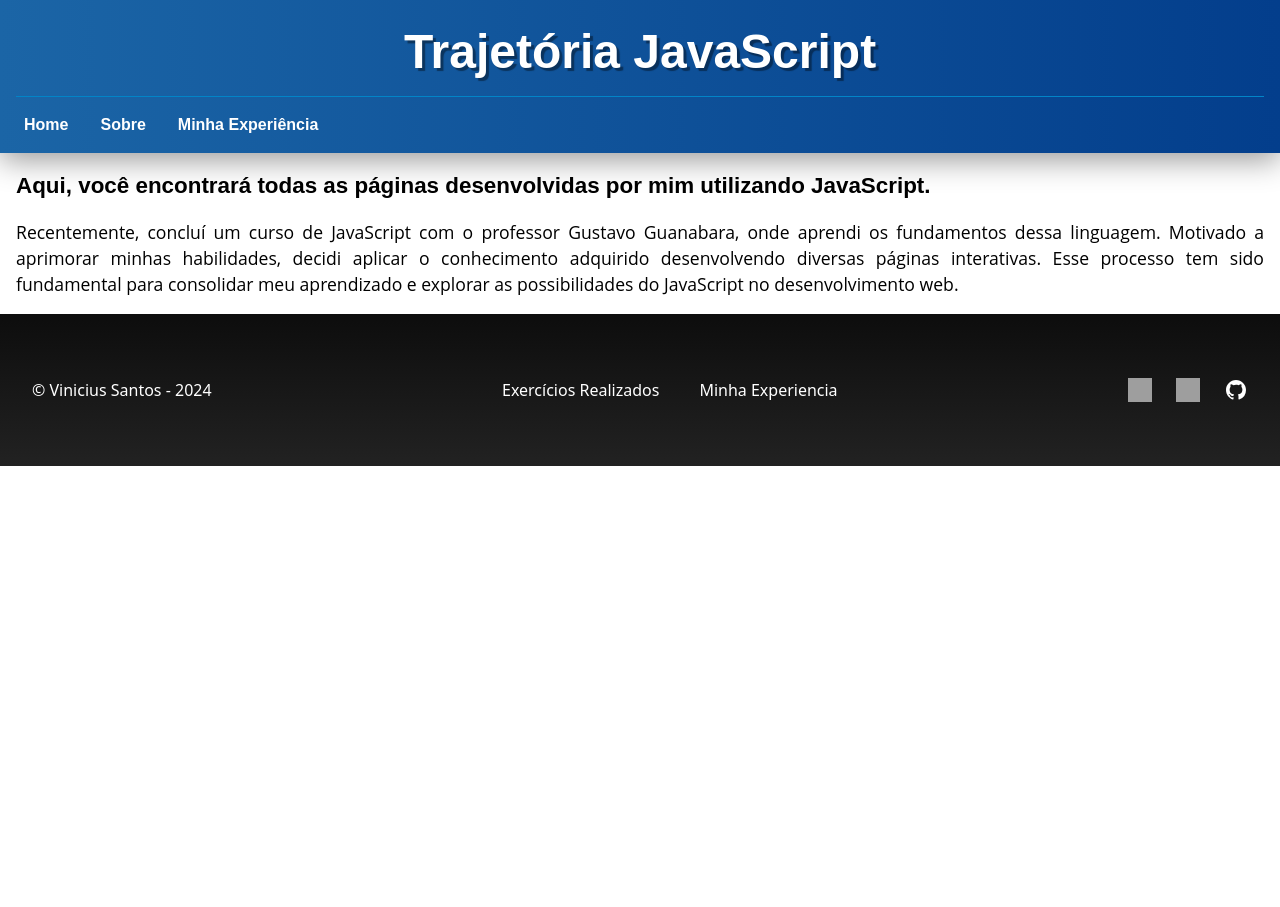
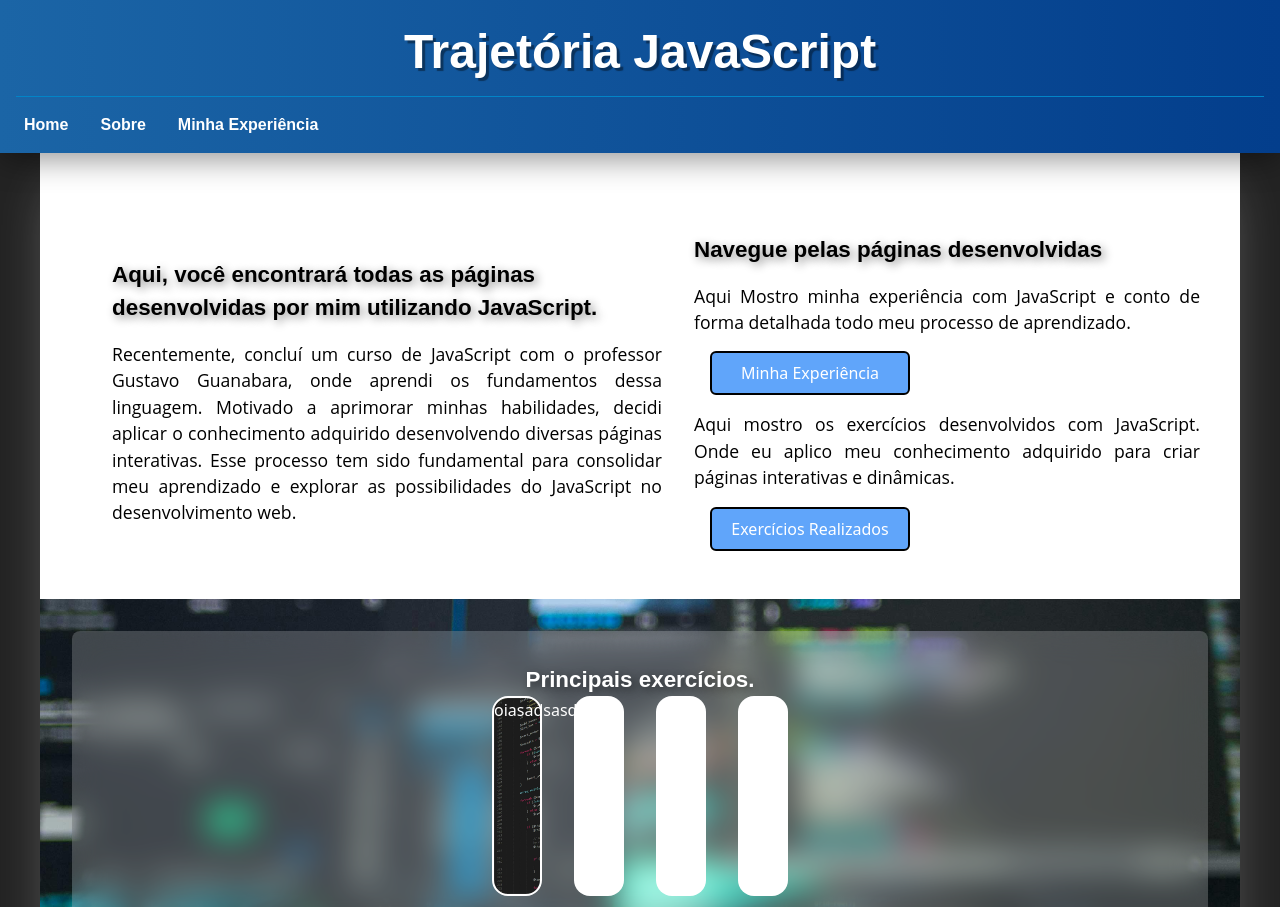
Before and after one commit to RosiestSloth/JavaScript-Trajectory, a Nuxt app: page / in a window 1280 px wide. Shown: the top 907 px of the page. Before the commit the page ends 800 px from the top, so only its background shows below. Built offline with nearby package versions, Linux system fonts and the light colour scheme; grey boxes are pictures that could not be loaded.

Commit message:
Atualização
Aqui, adiciono algumas interações do usuário, porém ainda não estão concluídas.

```diff
--- a/assets/css/style.css
+++ b/assets/css/style.css
@@ -6,3 +6,7 @@
 @import url('https://fonts.googleapis.com/css2?family=Bebas+Neue&family=Montserrat:ital,wght@0,100..900;1,100..900&display=swap');
 @import url('https://fonts.googleapis.com/css2?family=Bebas+Neue&family=Montserrat:ital,wght@0,100..900;1,100..900&family=Poppins:ital,wght@0,100;0,200;0,300;0,400;0,500;0,600;0,700;0,800;0,900;1,100;1,200;1,300;1,400;1,500;1,600;1,700;1,800;1,900&display=swap');
 @import url('https://fonts.googleapis.com/css2?family=Bebas+Neue&family=Montserrat:ital,wght@0,100..900;1,100..900&family=Open+Sans:ital,wght@0,300..800;1,300..800&family=Poppins:ital,wght@0,100;0,200;0,300;0,400;0,500;0,600;0,700;0,800;0,900;1,100;1,200;1,300;1,400;1,500;1,600;1,700;1,800;1,900&display=swap');
+
+body {
+    background-color: #232323;
+}
--- a/components/cabecalho.vue
+++ b/components/cabecalho.vue
@@ -1,7 +1,7 @@
 <template>
   <header class="bg-gradient-to-l from-[#033E8C] to-[#1B65A6] text-white p-4 drop-shadow-[0_7px_15px_rgba(0,0,0,0.4)]">
     <h1 class="titulo text-[3em] font-[800] text-shadow-md font-montserrat text-center">Trajetória JavaScript</h1>
-    <nav class="pt-4 mt-2 border-t border-sky-600">
+    <nav class=" w-full pt-4 mt-2 border-t border-sky-600">
       <ul class="flex space-x-4 font-poppins font-semibold">
         <li><NuxtLink class="hover:text-black hover:bg-blue-400 p-2 rounded-md duration-200" to="/">Home</NuxtLink></li>
         <li><NuxtLink class="hover:text-black hover:bg-blue-400 p-2 rounded-md duration-200" to="/exercicios">Sobre</NuxtLink></li>
--- a/pages/index.vue
+++ b/pages/index.vue
@@ -1,9 +1,10 @@
 <template>
   <div>
   <cabecalho />
-  <main class="p-4">
+  <main class="p-4 max-w-[1200px] mx-auto bg-white shadow-2xl shadow-white/30">
     <article>
-      <div>
+      <div class="mx-auto mt-4 max-w-7xl py-8 px-4 sm:px-6 md:flex md:items-center md:justify-between">
+        <div class="max-w-[550px] mx-8">
           <h2 class="bg-white text-black text-[1.4em] font-montserrat font-[600]">
             Aqui, você encontrará todas as páginas desenvolvidas por mim utilizando JavaScript.
           </h2>
@@ -11,8 +12,50 @@
             Recentemente, concluí um curso de JavaScript com o professor Gustavo Guanabara, onde aprendi os fundamentos dessa linguagem. Motivado a aprimorar minhas habilidades, decidi aplicar o conhecimento adquirido desenvolvendo diversas páginas interativas. Esse processo tem sido fundamental para consolidar meu aprendizado e explorar as possibilidades do JavaScript no desenvolvimento web.
           </p>
         </div>
+        <div class="mt-4 sm:w-[550px]">
+          <h2 class="bg-white text-black text-[1.4em] font-montserrat font-[600]">
+            Navegue pelas páginas desenvolvidas
+          </h2>
+          <p class="font-open-sans text-[1.1em] mt-4 text-justify font-[500]">
+            Aqui Mostro minha experiência com JavaScript e conto de forma detalhada todo meu processo de aprendizado.
+          </p>
+          <NuxtLink class="text-white bg-blue-400 p-2 m-4 block w-[200px] text-center border-2 border-black rounded-md duration-200 hover:bg-[#1B65A6] hover:border-white active:bg-[#033E8C]" to="/experiencia">Minha Experiência</NuxtLink>
+          <p class="font-open-sans text-[1.1em] mt-4 text-justify font-[500]">
+            Aqui mostro os exercícios desenvolvidos com JavaScript. Onde eu aplico meu conhecimento adquirido para criar páginas interativas e dinâmicas.
+          </p>
+          <NuxtLink class="text-white bg-blue-400 p-2 m-4 block w-[200px] text-center border-2 border-black rounded-md duration-200 hover:bg-[#1B65A6] hover:border-white active:bg-[#033E8C]" to="/exercicios">Exercícios Realizados</NuxtLink>
+        </div>
+      </div>
+      <div class="h-[30vw] min-h-[200px] max-h-[400px] mx-[-16px] bg-[url('/imgs/programador.jpg')] bg-cover bg-fixed bg-center p-8">
+        <div class="backdrop-blur-lg bg-white/20 p-8 rounded-lg shadow-lg ">
+          <h2 id="texto-conteiner" class="text-white text-[1.4em] font-montserrat font-[700] text-center">
+            Principais exercícios.
+          </h2>
+          <div id="slide" class="w-full h-full flex justify-center items-center">
+            <div class="border-2 border-white w-[50px] bg-white h-[200px] mx-4 rounded-2xl transition-all duration-500 ease-in-out hover:w-[200px] bg-[url('/imgs/ex-1.jpg')] bg-cover text-white" id="pagina">oiasadsasda</div>
+            <div class="w-[50px] bg-white h-[200px] mx-4 rounded-2xl transition-all duration-500 ease-in-out hover:w-[200px]" id="pagina"></div>
+            <div class="w-[50px] bg-white h-[200px] mx-4 rounded-2xl transition-all duration-500 ease-in-out hover:w-[200px]" id="pagina"></div>
+            <div class="w-[50px] bg-white h-[200px] mx-4 rounded-2xl transition-all duration-500 ease-in-out hover:w-[200px]" id="pagina"></div>
+          </div>
+        </div>
+      </div>
     </article>
   </main>
   <rodape />
   </div>
 </template>
+
+<style scoped>
+  h2 {
+    text-shadow: 3px 3px 10px rgba(0, 0, 0, 0.479);
+  }
+
+  #pagina {
+    display: hidden;
+  }
+
+  #pagina:hover {
+    display: block;
+  }
+
+</style>
```
Also changed, not shown: public/imgs/ex-1.jpg (added), public/imgs/programador.jpg (added). Lines whose indentation alone changed are shown as unchanged.
